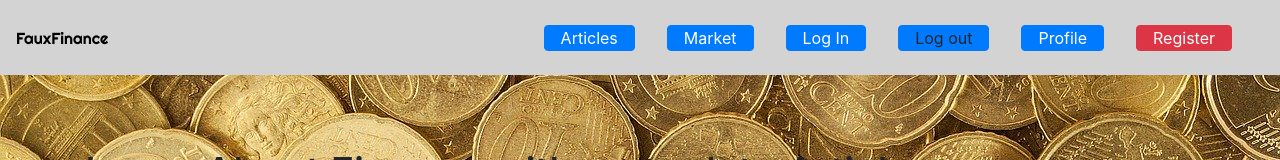
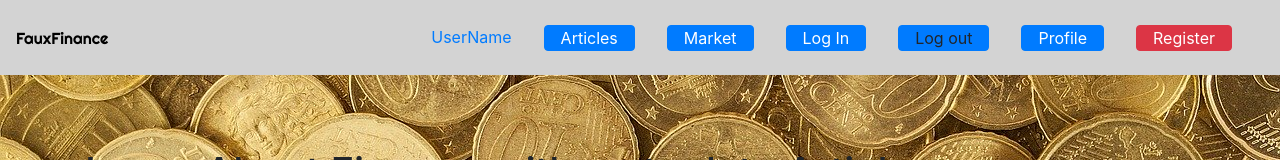
Before and after one commit to ethanhart35/Project3, a React (Create React App) app in the folder client/: page /articles in a window 1280 px wide. Shown: the top 160 px of the page. Built offline with nearby package versions, Linux system fonts and the light colour scheme; no server answers.

Commit message:
added a username placeholder to the navbar

```diff
--- a/client/src/App.js
+++ b/client/src/App.js
@@ -60,6 +60,9 @@ class App extends Component {
 
               <ul className="nav">
                 <li className="nav-item active">
+                  <Link id="user" to={"/"}>UserName</Link>
+                </li>
+                <li className="nav-item active">
                   <Link className="nav-link btn btn-primary py-0" to={"/articles"}>Articles</Link>
                 </li>
                 <li className="nav-item">
--- a/client/src/components/Nav.js
+++ b/client/src/components/Nav.js
@@ -5,6 +5,7 @@ import API from "../utils/API";
 const Nav = (props) => (
     <nav className="navbar navbar-light">
         <a className="navbar-brand" id="brand" href="/">FauxFinance</a>
+
 
         <ul className="nav">
                 <li className="nav-item active">
```
